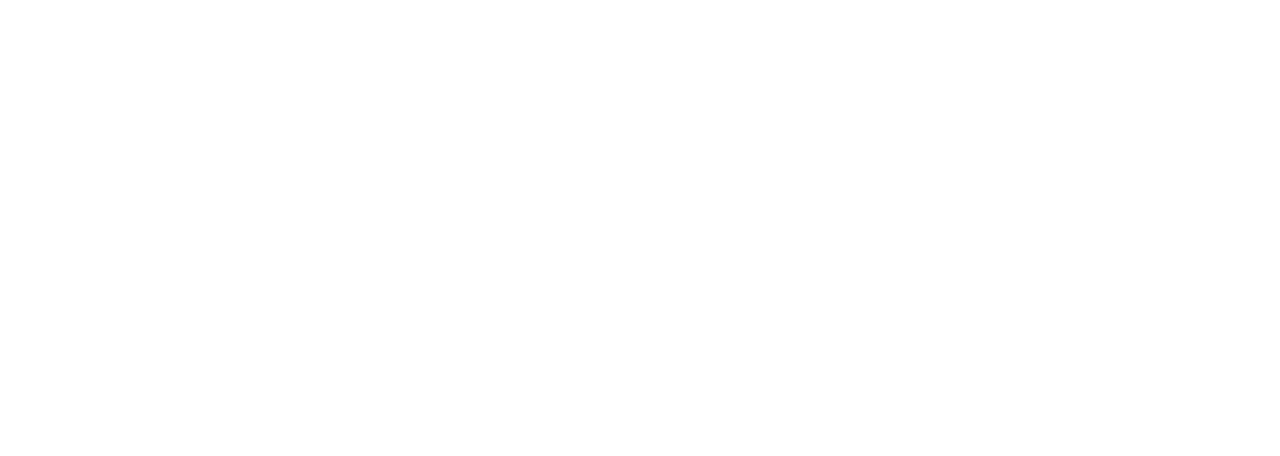
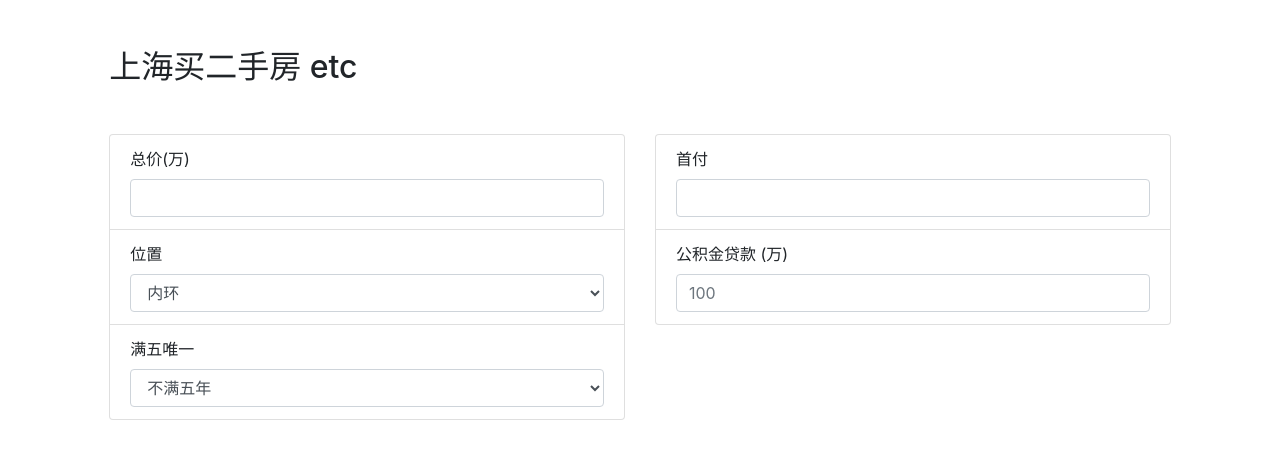
Before and after one commit to raynardj/nodejs-learn, a plain HTML site: page front/real.html in a window 1280 px wide. Drawn offline with nearby package versions, Linux system fonts and the light colour scheme.

Commit message:
real form

```diff
--- a/front/real.html
+++ b/front/real.html
@@ -1,3 +1,72 @@
-<script>
-    alert(123)
-</script>
+<!DOCTYPE html>
+
+<head>
+    <!-- CSS only -->
+    <link rel="stylesheet" href="https://stackpath.bootstrapcdn.com/bootstrap/4.5.0/css/bootstrap.min.css"
+        integrity="sha384-9aIt2nRpC12Uk9gS9baDl411NQApFmC26EwAOH8WgZl5MYYxFfc+NcPb1dKGj7Sk" crossorigin="anonymous">
+
+    <script src="https://code.jquery.com/jquery-3.5.1.slim.min.js"
+        integrity="sha384-DfXdz2htPH0lsSSs5nCTpuj/zy4C+OGpamoFVy38MVBnE+IbbVYUew+OrCXaRkfj" crossorigin="anonymous">
+    </script>
+    <script src="https://cdn.jsdelivr.net/npm/popper.js@1.16.0/dist/umd/popper.min.js"
+        integrity="sha384-Q6E9RHvbIyZFJoft+2mJbHaEWldlvI9IOYy5n3zV9zzTtmI3UksdQRVvoxMfooAo" crossorigin="anonymous">
+    </script>
+    <script src="https://stackpath.bootstrapcdn.com/bootstrap/4.5.0/js/bootstrap.min.js"
+        integrity="sha384-OgVRvuATP1z7JjHLkuOU7Xw704+h835Lr+6QL9UvYjZE3Ipu6Tp75j7Bh/kR0JKI" crossorigin="anonymous">
+    </script>
+</head>
+
+<body>
+    <div class="row">
+        <div class="col-sm-1"></div>
+        <div class="col-sm-10">
+
+
+            <h2 class='mt-5'>
+                上海买二手房 etc
+            </h2>
+
+            <div class='mt-5 row'>
+                <div class="col-sm-6">
+                    <ul class="list-group">
+                        <li class="list-group-item">
+                            <label for="price">总价(万)</label>
+                            <input name='price' type="text" class='form-control'>
+                        </li>
+                        <li class="list-group-item">
+                            <label for="location">位置</label>
+                            <select name="location" id="location" class='form-control'>
+                                <option value="0">内环</option>
+                                <option value="1">中环</option>
+                                <option value="2">外环</option>
+                                <option value="3">外环+</option>
+                            </select>
+                        </li>
+                        <li class="list-group-item">
+                            <label for="five">满五唯一</label>
+                            <select name="five" id="five" class='form-control'>
+                                <option value="0">不满五年</option>
+                                <option value="1">满五不唯一</option>
+                                <option value="1">满五唯一</option>
+                            </select>
+                        </li>
+                    </ul>
+                </div>
+                <div class="col-sm-6">
+                    <ul class="list-group">
+                        <li class="list-group-item">
+                            <label for="downpay">首付</label>
+                            <input name='downpay' type="downpay" class='form-control'>
+                        </li>
+                        <li class="list-group-item">
+                            <label for="gov_loan">公积金贷款 (万)</label>
+                            <input name='gov_loan' type="text" placeholder="100"
+                             default=100 class='form-control'>
+                        </li>
+                    </ul>
+                </div>
+            </div>
+        </div>
+        <div class="col-sm-1"></div>
+    </div>
+</body>
```
